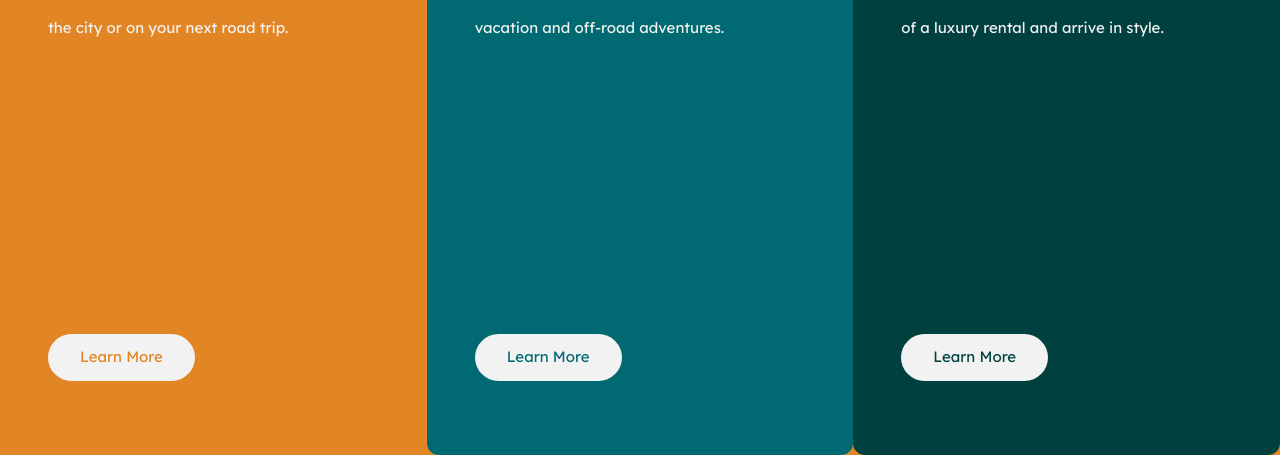
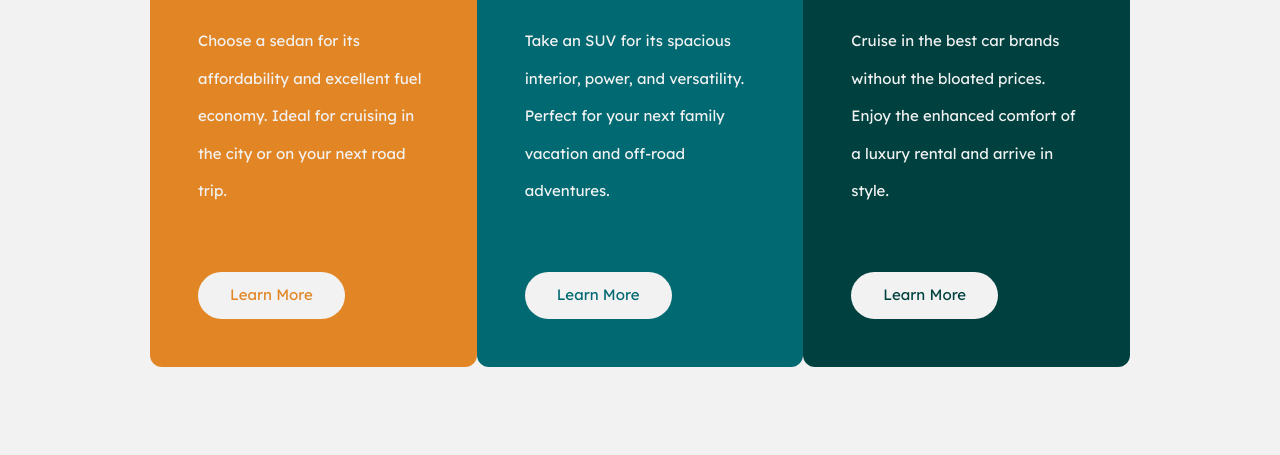
Before and after one commit to fadumaah/3-olumn-preview-card-component-main, a plain HTML site: page index.html in a window 1280 px wide. Shown: the part 345-800 px from the top of the page. Drawn offline with Linux system fonts and the light colour scheme.

Commit message:
edit media queries and body colour

```diff
--- a/css/style.css
+++ b/css/style.css
@@ -6,7 +6,9 @@ body {
   font-size: 1.5rem;
   font-family: "Lexend Deca", sans-serif;
   color: #f2f2f2;
-  background-color: #e28625;
+  background-color: #f2f2f2;
+  display: grid;
+  place-content: center;
 }
 
 main section {
@@ -39,6 +41,9 @@ p {
 }
 .luxury {
   background-color: #004140;
+}
+.sedan {
+  background-color: #e28625;
 }
 .sedan button {
   color: #e28625;
@@ -77,7 +82,11 @@ button:active {
 }
 
 /* Media Queries */
-@media screen and (min-width: 900px) {
+@media screen and (min-width: 1000px) {
+  body {
+    height: 100vh;
+    margin: auto 10em;
+  }
   .container {
     display: grid;
     grid-template-columns: 1fr 1fr 1fr;
@@ -88,7 +97,6 @@ button:active {
   }
 
   main section {
-    height: 100vh;
     display: flex;
     flex-direction: column;
     justify-content: flex-start;
@@ -97,6 +105,5 @@ button:active {
 
   main section button {
     align-self: flex-start;
-    margin-top: 15em;
   }
 }
```
